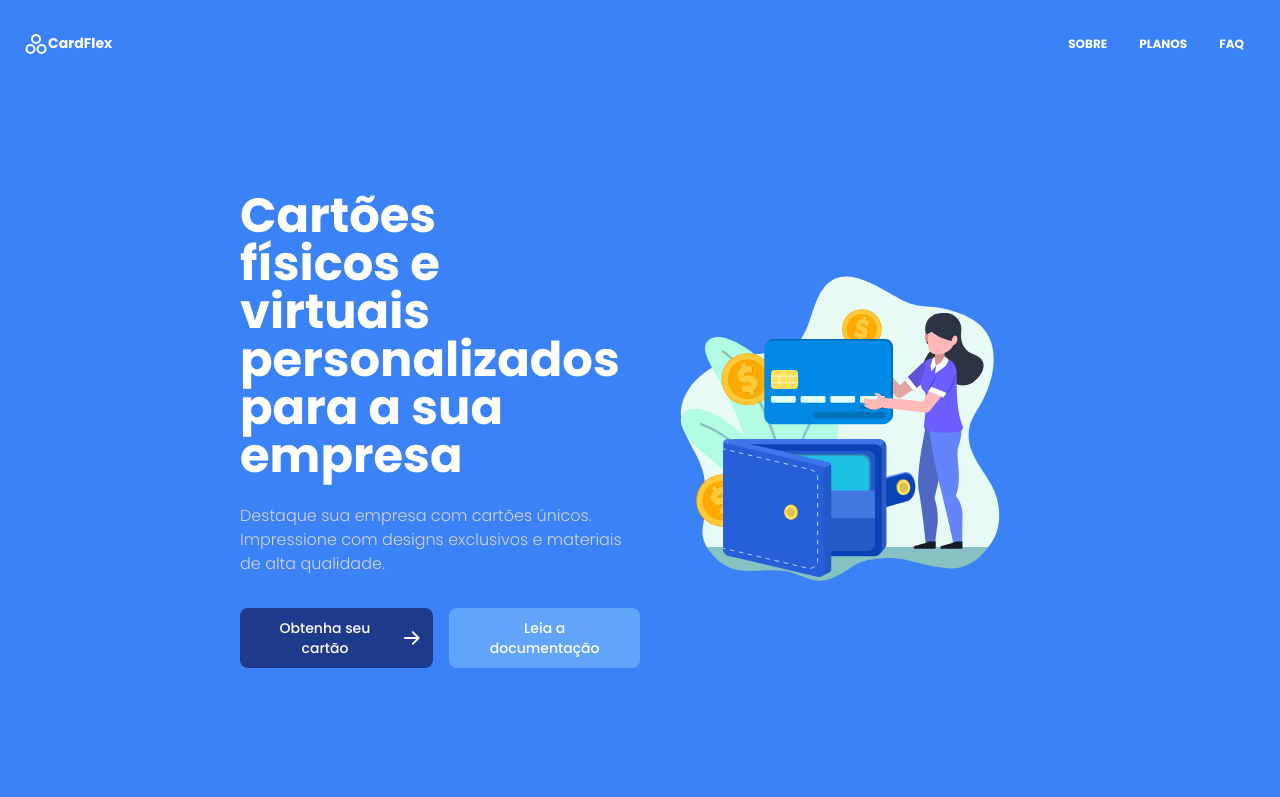
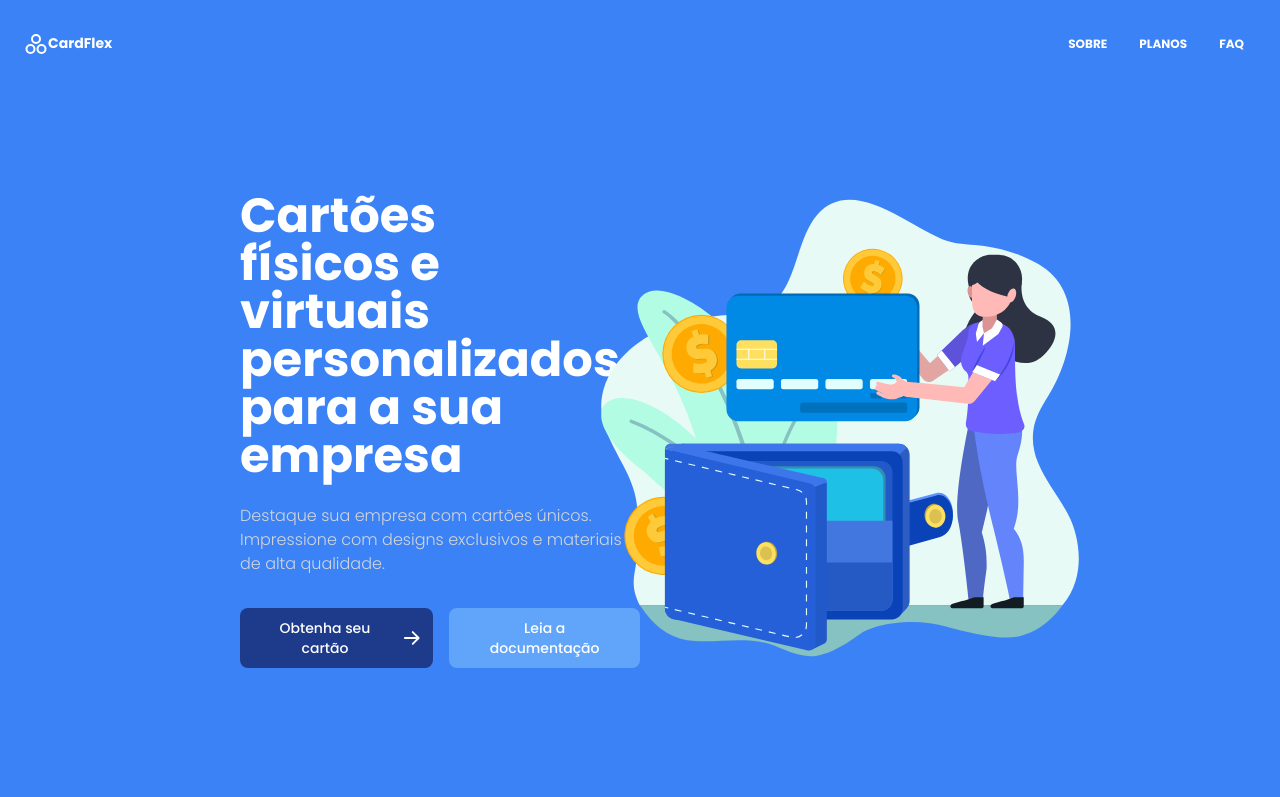
Before and after one commit to Sellucas/cardflex, a Next.js app: page / in a window 1280 px wide. Shown: the top 797 px of the page. Built offline with nearby package versions, Linux system fonts and the light colour scheme.

Commit message:
fix: navbar links

```diff
--- a/src/components/common/Navbar.tsx
+++ b/src/components/common/Navbar.tsx
@@ -11,7 +11,7 @@ const Navbar = () => {
           <div className="w-full relative flex justify-between lg:w-auto lg:static lg:block lg:justify-start">
             <a
               className="flex align-middle text-sm font-bold leading-relaxed mr-4 py-2 whitespace-nowrap text-white"
-              href="#pablo"
+              href="/"
             >
               <svg
                 xmlns="http://www.w3.org/2000/svg"
@@ -67,7 +67,7 @@ const Navbar = () => {
               <li className="nav-item">
                 <a
                   className="px-3 py-2 flex items-center text-xs uppercase font-bold leading-snug text-white hover:opacity-75"
-                  href="#pablo"
+                  href="/"
                 >
                   <i className="fab fa-facebook-square text-lg leading-lg text-white opacity-75"></i>
                   <span className="ml-2">Sobre</span>
@@ -76,7 +76,7 @@ const Navbar = () => {
               <li className="nav-item">
                 <a
                   className="px-3 py-2 flex items-center text-xs uppercase font-bold leading-snug text-white hover:opacity-75"
-                  href="#pablo"
+                  href="/"
                 >
                   <i className="fab fa-twitter text-lg leading-lg text-white opacity-75"></i>
                   <span className="ml-2">Planos</span>
@@ -85,7 +85,7 @@ const Navbar = () => {
               <li className="nav-item">
                 <a
                   className="px-3 py-2 flex items-center text-xs uppercase font-bold leading-snug text-white hover:opacity-75"
-                  href="#pablo"
+                  href="/"
                 >
                   <i className="fab fa-pinterest text-lg leading-lg text-white opacity-75"></i>
                   <span className="ml-2">FAQ</span>
--- a/src/components/homeComponents/HeroSection.tsx
+++ b/src/components/homeComponents/HeroSection.tsx
@@ -46,8 +46,14 @@ const HeroSection = () => {
           </div>
         </div>
       </div>
-      <div className="relative flex w-full">
-        <Image width={600} height={1} src="/hero.svg" alt="CardFlex" />
+      <div className="relative flex justify-center items-center w-full">
+        <Image
+          width={500}
+          height={1}
+          src="/hero.svg"
+          alt="CardFlex"
+          className="xl:scale-150"
+        />
       </div>
     </section>
   );
```
